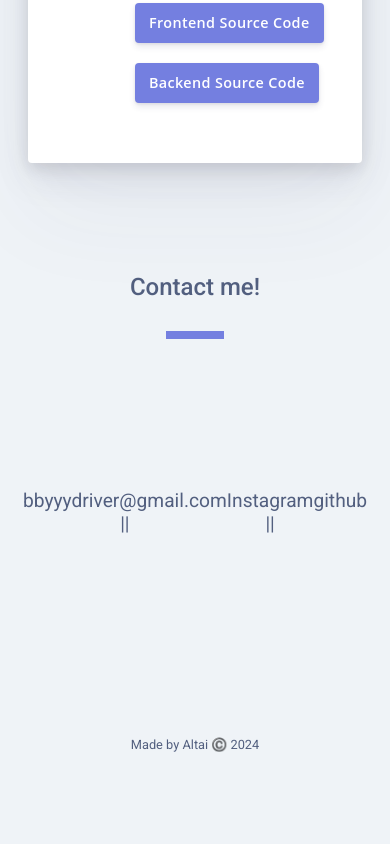
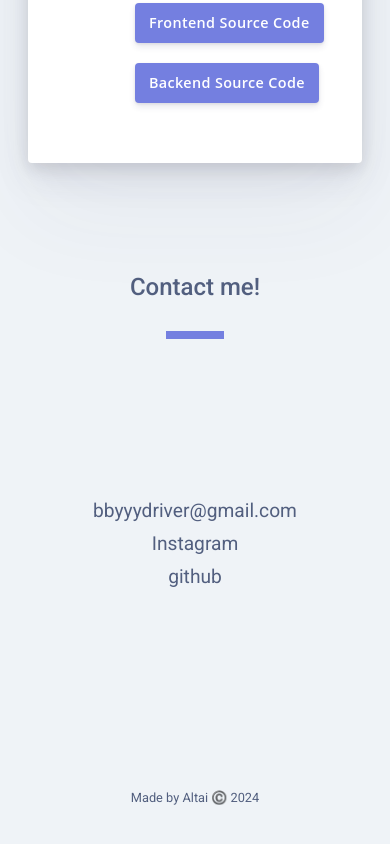
Before and after one commit to altai861/altai861.github.io, a website built with Vite: page index.html in a window 390 px wide. Shown: the part 3829-4673 px from the top of the page. Built offline with nearby package versions, Linux system fonts and the light colour scheme.

Commit message:
added some fix to responsive design

```diff
--- a/index.html
+++ b/index.html
@@ -156,15 +156,15 @@
       <div id="contact">
         <h2 class="section-title simple-text-related">Contact me!</h2>
         <div class="contact-links">
-          <span>
+          <div>
             <a href="bbyyydriver@gmail.com">bbyyydriver@gmail.com</a>
-          </span>
-          <span>
+          </div>
+          <div>
             <a href="#">Instagram</a>
-          </span>
-          <span>
+          </div>
+          <div>
             <a href="https://github.com/altai861">github</a>
-          </span>
+          </div>
         </div>
       </div>
       <div class="footer">
--- a/style.css
+++ b/style.css
@@ -320,11 +320,11 @@ body {
   justify-content: center;
 }
 
-.contact-links span a {
+.contact-links div a {
   color: #525f7f;
 }
 
-.contact-links span::after {
+.contact-links div::after {
   content: "||";
 
   color: #525f7f;
@@ -333,7 +333,7 @@ body {
 
 }
 
-.contact-links span:nth-child(3)::after {
+.contact-links div:nth-child(3)::after {
   content: "";
   margin: 0;
 }
@@ -373,7 +373,16 @@ body {
   #name-title {
     font-size: 2.5rem;
   }
-  #contact-links {
-    word-wrap: break-word;
+  .contact-links {
+    display: flex;
+    flex-direction: column ;
   }
+  .contact-links div {
+    padding-top: 10px;
+  }
+  .contact-links div::after {
+    content: none;
+
+  }
+
 }
```
